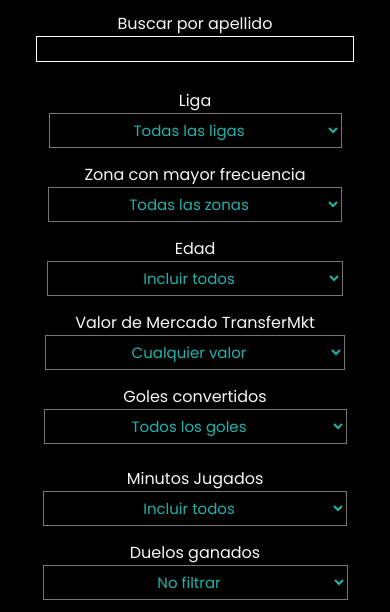
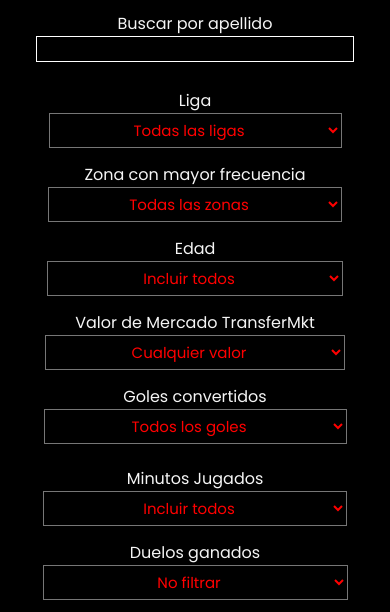
Before and after one commit to Facuvillegass/FutbolApp2.1, a plain HTML site: page index.html in a window 390 px wide. Shown: the part 187-799 px from the top of the page. Drawn offline with nearby package versions, Linux system fonts and the light colour scheme.

Commit message:
cambio de letra

```diff
--- a/estilos2.css
+++ b/estilos2.css
@@ -562,7 +562,7 @@ img{
 
     .opcionesBusquedasLiga, .opcionesBusquedasPosUnica, .opcionesBusquedasEdad, .opcionesBusquedasValor, .opcionesBusquedasGoles, .opcionesBusquedasMinutos, .opcionesBusquedasDuelos, .opcionesBusquedasPie, .opcionesBusquedasPasaporte
 {
-    color: lightseagreen;
+    color: red;
     font-size: 15px;
     text-align: center;
 }
```
